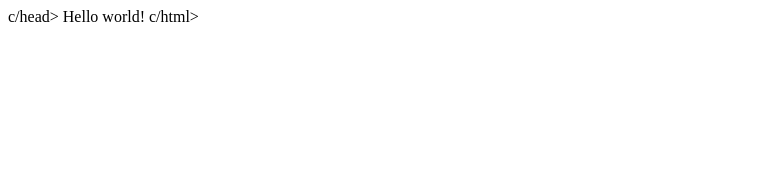
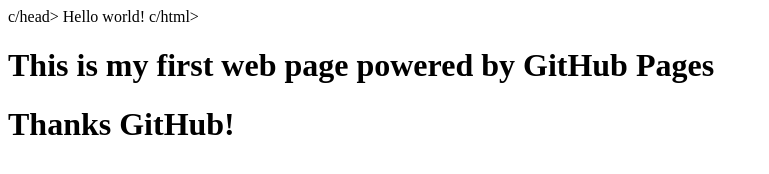
Before and after one commit to databankny1/HelloWorld, a plain HTML site: page HelloWorld.html in a window 1280 px wide. Shown: the whole page, without its empty margins (0-769 px from the left). Drawn offline with Linux system fonts and the light colour scheme.

Commit message:
Update HelloWorld.html

```diff
--- a/HelloWorld.html
+++ b/HelloWorld.html
@@ -4,3 +4,7 @@
 Hello world!
 </body>
 c/html>
+<html>
+<h1> This is my first web page powered by GitHub Pages
+<h1> Thanks GitHub!
+</html>
```
